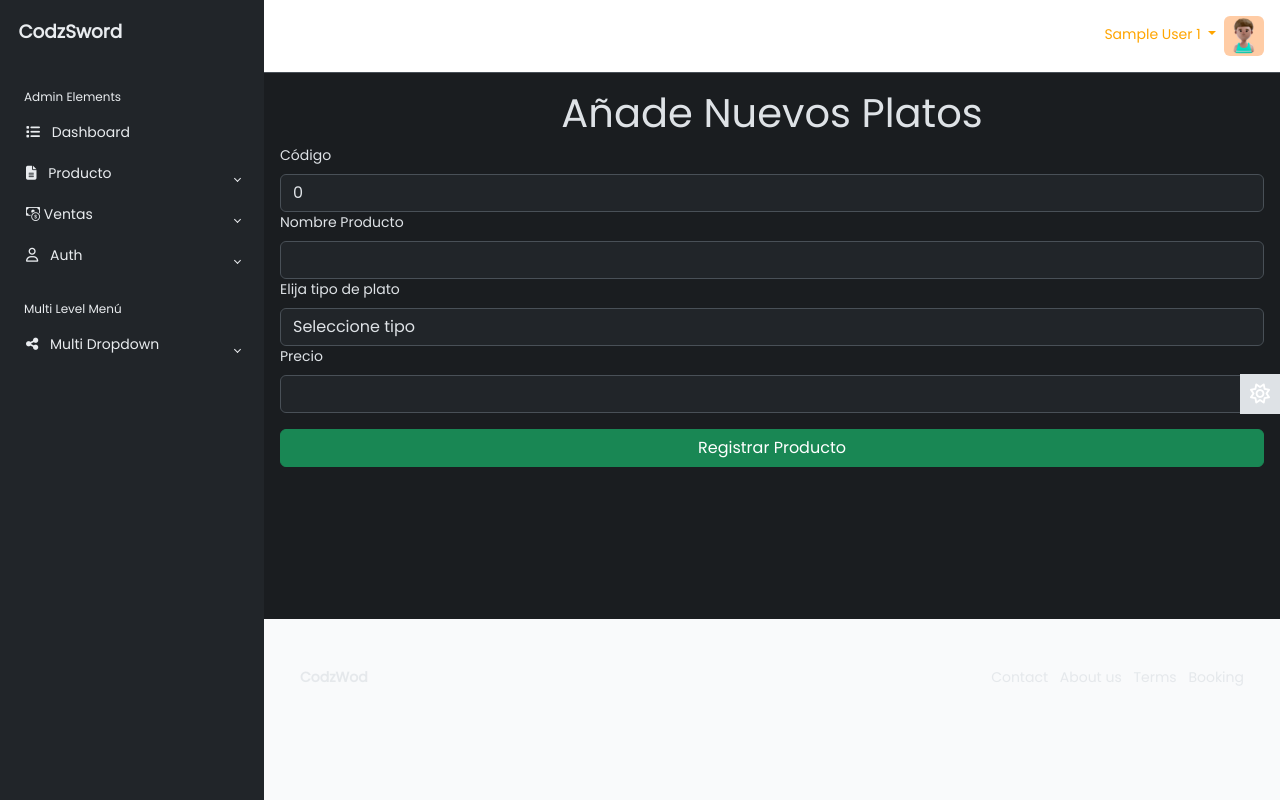
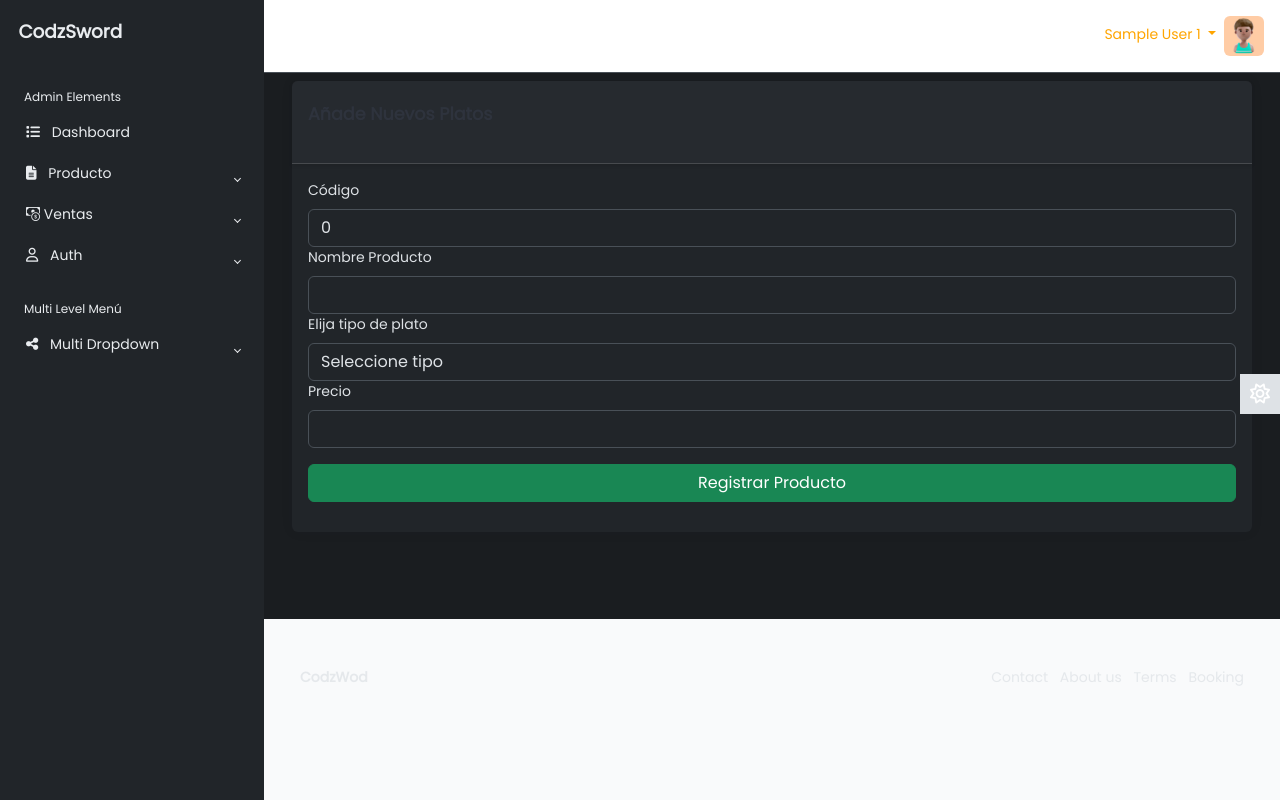
Before and after one commit to Alexzurit/PecadoCriollo, a PHP site: page /addprod.php in a window 1280 px wide. Run offline with PHP 8.4, Linux system fonts and the light colour scheme; the visitor is signed in with stand-in values (Sample User, id 1); data that the repository does not hold is empty; some libraries are stand-ins or nearby versions.

Commit message:
Modifiqué Diseños
en addprod puse el formulario dentro de un card y en el dash le puse bordes a cada gráfico

```diff
--- a/addprod.php
+++ b/addprod.php
@@ -20,9 +20,15 @@
 </style>
 <?php require_once 'vistas/parte-superior.php'; ?>
 <!-- ========= Main content section of dashboard ======= -->
-<h1 class="text-center mt-3" >Añade Nuevos Platos</h1>
-<div class="modal-body mx-3">
-
+<main class="content px-3 py-2">
+    <div class="container-fluid">
+        <div class="card border-0 fondograd">
+            <div class="card-header">
+                <div class="mb-3 text-center">
+                    <h4 class="text-center mt-3" >Añade Nuevos Platos</h4>
+                </div>
+            </div>
+            <div class="card-body">
                 <form id="formProducto" method="POST" action="controlador/class/registro.php" enctype="multipart/form-data">
 
                     <div class="form-group">
@@ -56,11 +62,10 @@
                         <button class="btn btn-success" type="submit">Registrar Producto</button>
                     </div>
                 </form>
-
-
-
             </div>
-
+        </div>
+    </div>
+</main>
 <?php require_once 'vistas/parte-inferior.php'; ?>
 
 <!--Scrip para mensajes TOastr-->
--- a/dash.php
+++ b/dash.php
@@ -51,7 +51,7 @@
         <!-- FIN -->
         <div class="row">
             <div class="col-12 col-md-6 d-flex">
-                <div class="card flex-fill border-0 illustration">
+                <div class="card flex-fill border-black border-2 illustration">
                     <div class="card-header bg-secondary">
                         <p class="text-dark text-uppercase fw-bold text-center mb-0">
                             Cantidad Vendidas en la semana
@@ -66,7 +66,7 @@
                 </div>
             </div>
             <div class="col-12 col-md-6 d-flex">
-                <div class="card flex-fill border-0">
+                <div class="card flex-fill border-black border-2">
                     <div class="card-header bg-secondary">
                         <p class="text-dark text-uppercase fw-bold text-center mb-0">
                             Monto Recaudado de cada día
@@ -82,7 +82,7 @@
             </div>
         </div>
         <!--Table Elements-->
-        <div class="card border-0">
+        <div class="card border-secondary border-2">
             <div class="card-header">
                 <h5 class="text-center">
                     Balance recaudado de todos los meses
```
Lines whose indentation alone changed are shown as unchanged.
